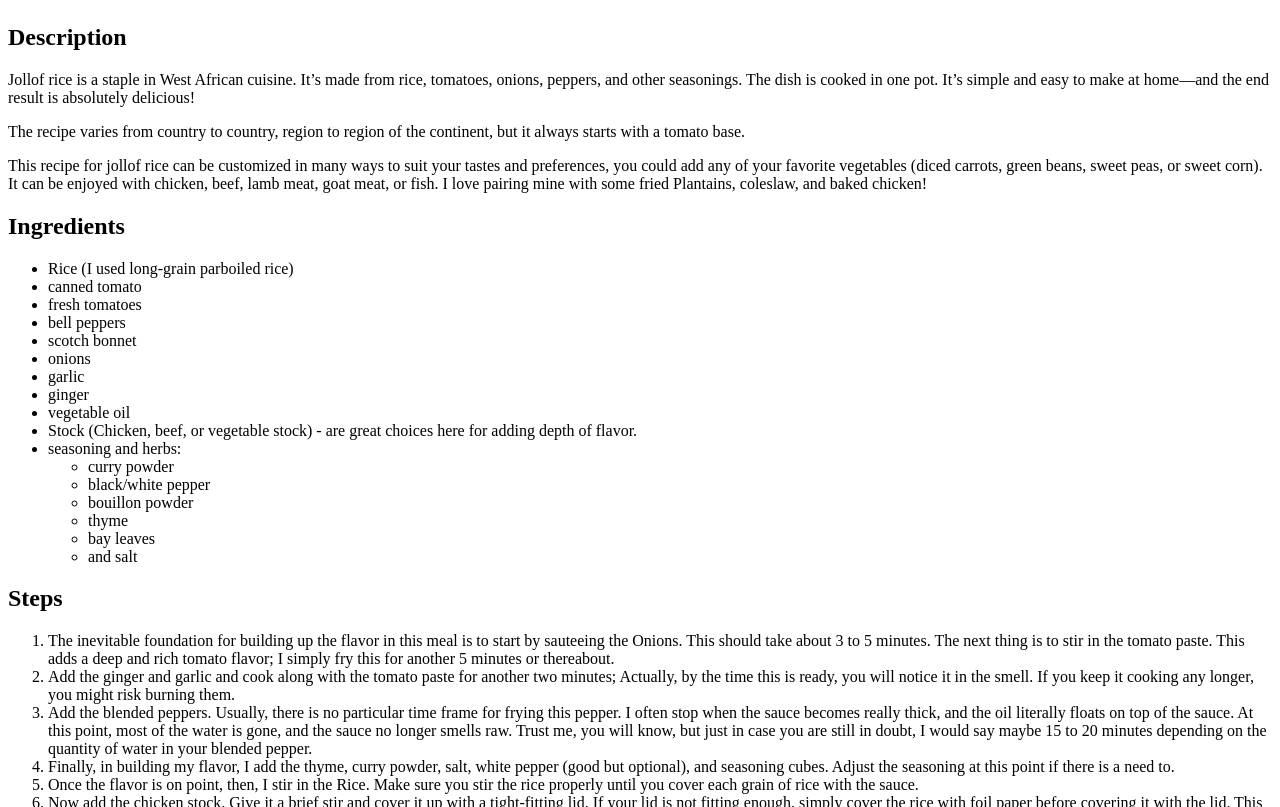
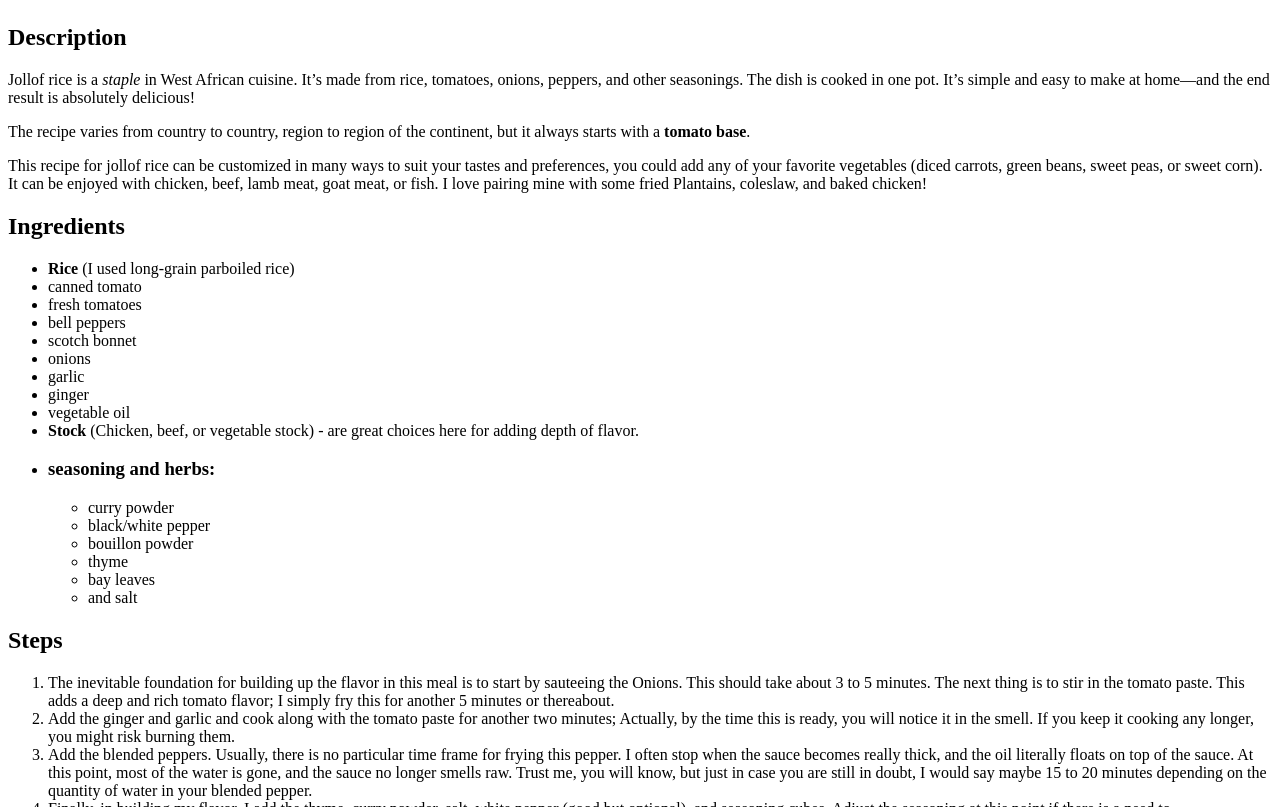
Before and after one commit to Chimaobi-01/odin-recipes, a plain HTML site: page recipes/jollof-rice.html in a window 1280 px wide. Shown: the part 791-1598 px from the top of the page. Drawn offline with Linux system fonts and the light colour scheme.

Commit message:
Formats text with semantic meaning where neccesary
this is part of the goals to achieve during
the course of this project, but skipped my mind
earlier

```diff
--- a/recipes/jollof-rice.html
+++ b/recipes/jollof-rice.html
@@ -10,20 +10,20 @@
     <img src="../images/jollof-rice-image.jfif" alt="tasty jollof rice with chicken">
     <h2>Description</h2>
     <p>
-        Jollof rice is a staple in West African cuisine.
+        Jollof rice is a <em>staple</em> in West African cuisine.
         It’s made from rice, tomatoes, onions, peppers, and other seasonings.
         The dish is cooked in one pot.
         It’s simple and easy to make at home—and the end result is absolutely delicious!
     </p>
     <p>
-        The recipe varies from country to country, region to region of the continent, but it always starts with a tomato base.
+        The recipe varies from country to country, region to region of the continent, but it always starts with a <strong>tomato base</strong>.
     </p>
     <p>
         This recipe for jollof rice can be customized in many ways to suit your tastes and preferences, you could add any of your favorite vegetables (diced carrots, green beans, sweet peas, or sweet corn). It can be enjoyed with chicken, beef, lamb meat, goat meat, or fish. I love pairing mine with some fried Plantains, coleslaw, and baked chicken!
     </p>
     <h2>Ingredients</h2>
     <ul>
-        <li>Rice (I used long-grain parboiled rice)</li>
+        <li><strong>Rice</strong> (I used long-grain parboiled rice)</li>
         <li>canned tomato</li>
         <li> fresh tomatoes</li>
         <li>bell peppers</li>
@@ -33,10 +33,10 @@
         <li>ginger</li>
         <li>vegetable oil</li>
         <li>
-            Stock (Chicken, beef, or vegetable stock) - are great choices here for adding depth of flavor.
+            <strong>Stock</strong> (Chicken, beef, or vegetable stock) - are great choices here for adding depth of flavor.
         </li>
         <li>
-            seasoning and herbs:
+            <h3>seasoning and herbs: </h3>
             <ul>
                 <li> curry powder</li>
                 <li>black/white pepper</li>
```
Also changed, not shown: recipes/egusi-soup.html (+1 -1 lines).
